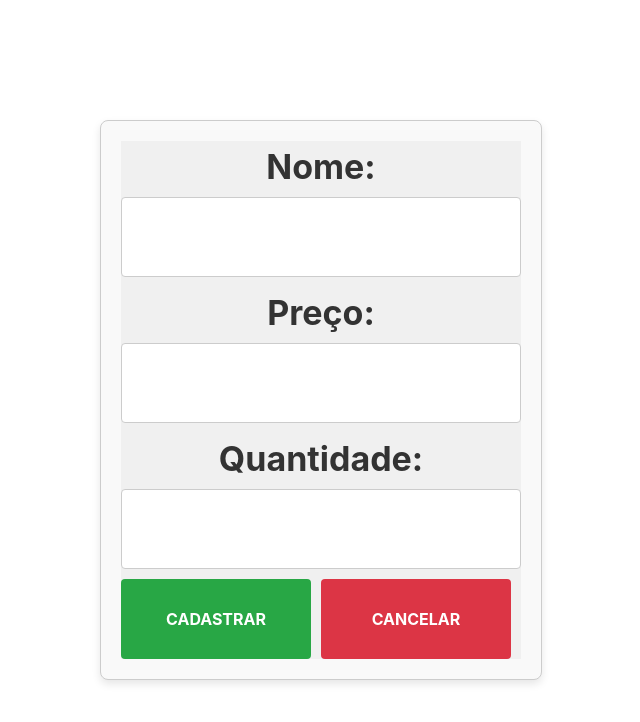
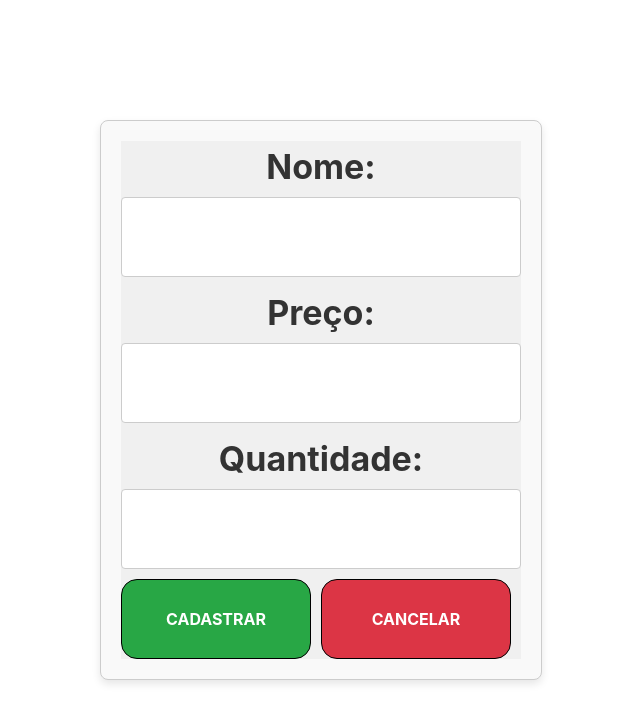
Before and after one commit to WilliamJardim/stock, a React (Vite) app in the folder frontend-react/: page /novo in a window 1280 px wide. Shown: the top 722 px of the page, without its empty margins (319-959 px from the left). Built offline with nearby package versions, Linux system fonts and the light colour scheme.

Commit message:
Melhorando CSS

```diff
--- a/frontend-react/src/pages/CadastrarProduto/style.scss
+++ b/frontend-react/src/pages/CadastrarProduto/style.scss
@@ -79,6 +79,8 @@ $campo-margin-bottom: 10px; // Reduzir o espaço entre os campos
         height: 80px;
         font-weight: bold;
         text-transform: uppercase;
+        border: solid 1px black;
+        border-radius: 16px;
 
         &:hover {
           background-color: darken($cor-primaria, 10%);
```
